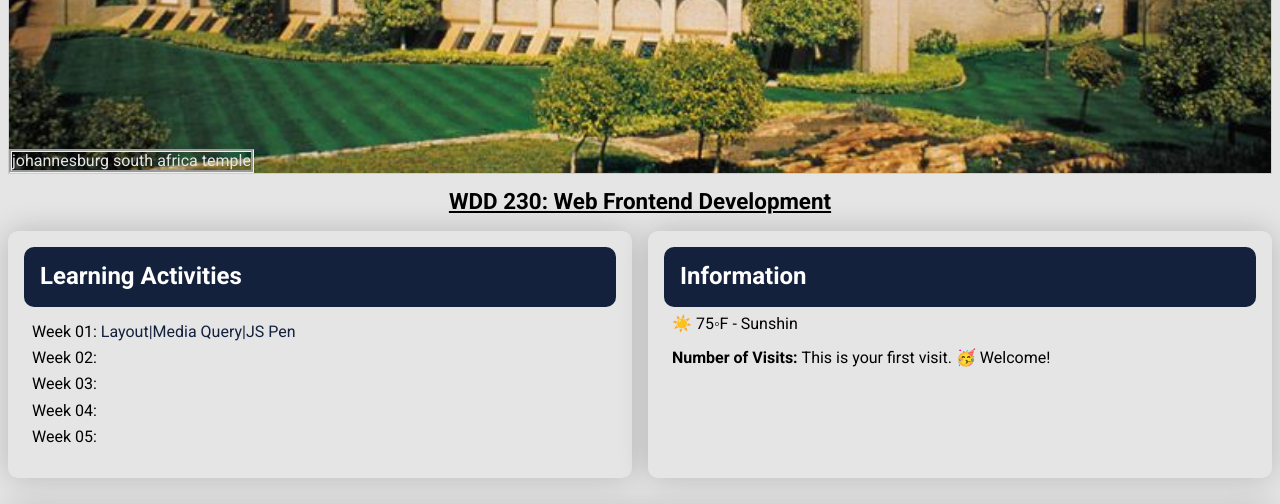
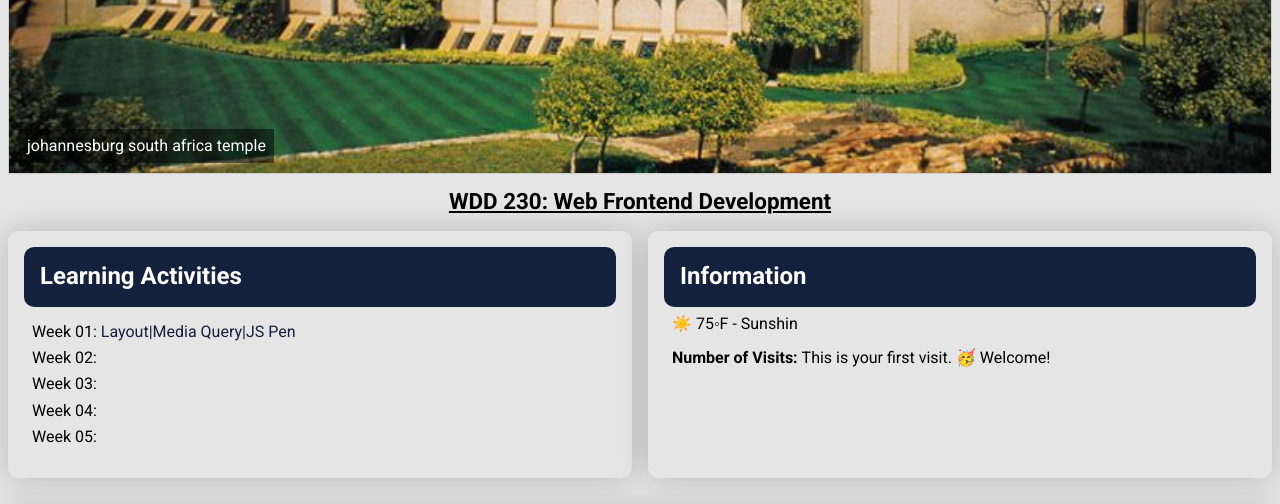
Before and after one commit to JosephPrecious/wdd230, a plain HTML site: page index.html in a window 1280 px wide. Shown: the part 860-1364 px from the top of the page. Drawn offline with Linux system fonts and the light colour scheme.

Commit message:
enhance the and remove somethings

```diff
--- a/index.html
+++ b/index.html
@@ -43,11 +43,13 @@
         <div class="hero">
         <picture>
             <source srcset="images/johannesburg_temple_small.webp" media="(max-width: 400px)">
-            <img src="images/johannesburg_south_africa_temple_lds.webp" alt="" width="960px" height="600px" loading="lazy">
-            <span>
+            <img src="images/johannesburg_south_africa_temple_lds.webp" alt="" width="960" height="600" loading="lazy">
+
+            <div class="image-caption">
                 johannesburg south africa temple
-            </span>
+            </div>
         </picture>
+
         </div>
 
         <div class="header-style">
--- a/styles/base.css
+++ b/styles/base.css
@@ -122,6 +122,15 @@ main {
 	/* Buenas */
 }
 
+.image-caption {
+    position: absolute;
+    bottom: 10px;
+    left: 10px;
+    background: rgba(0,0,0,0.5);
+    color: white;
+    padding: 0.5rem;
+}
+
 .herolabel p {
 	margin: 0;
 	padding: .25rem;
```
